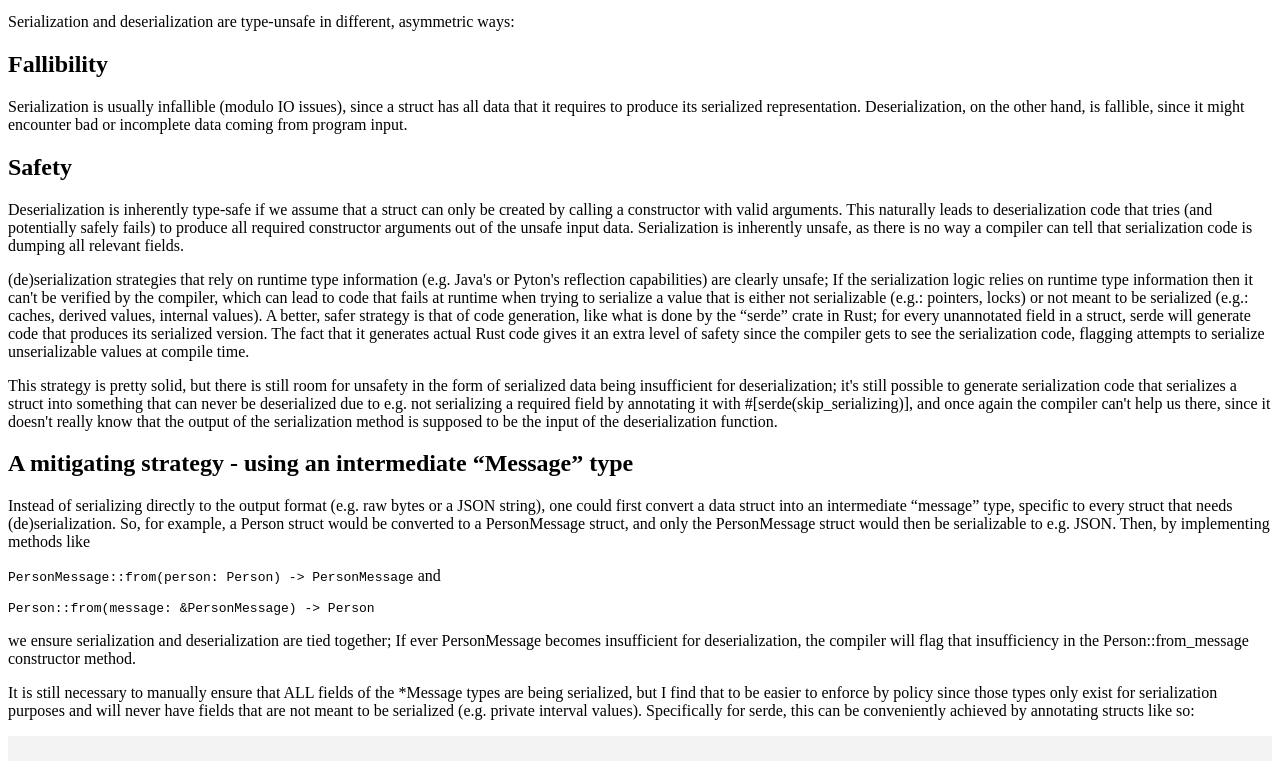
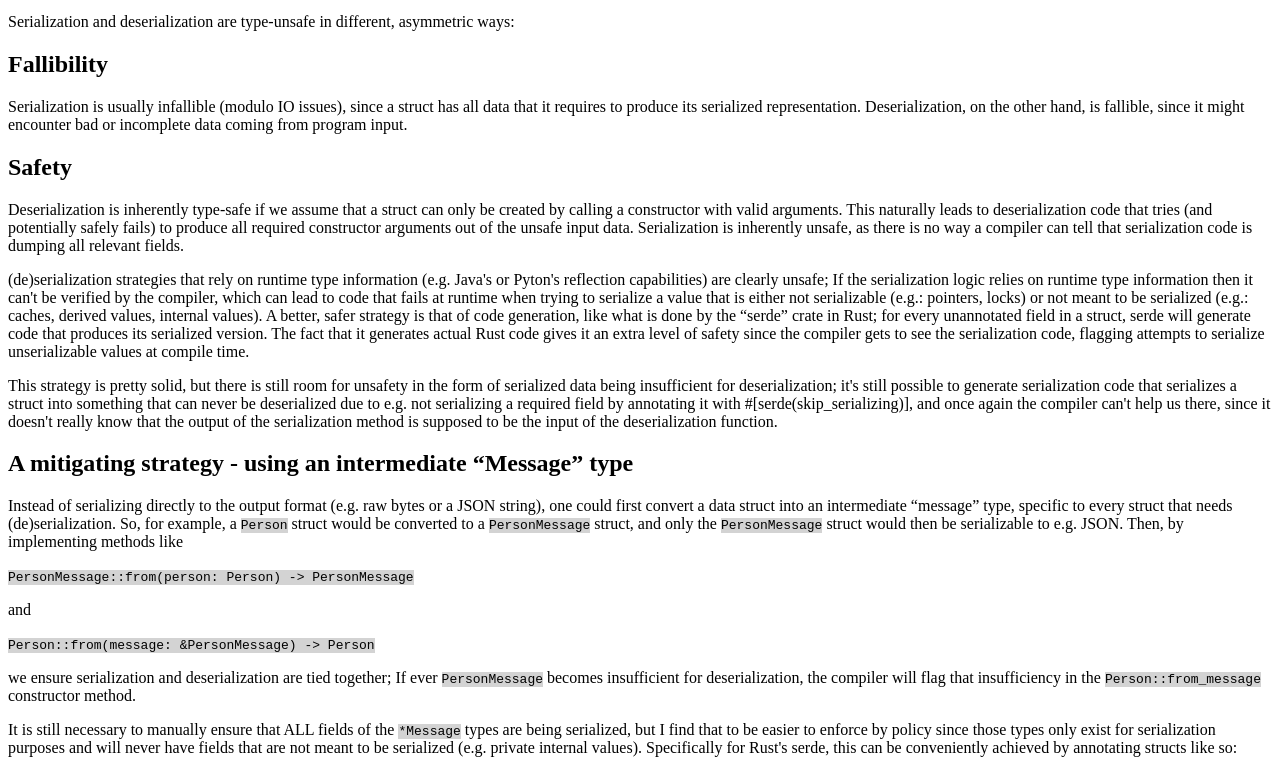
Before and after one commit to Tomaz-Vieira/Tomaz-Vieira.github.io, a plain HTML site: page articles/programming/almost_safe_serialization.html in a window 1280 px wide. Shown: the part 137-898 px from the top of the page. Drawn offline with nearby package versions, Linux system fonts and the light colour scheme.

Commit message:
Better inline code styling. Comments to serde(into|from)

```diff
--- a/articles/programming/almost_safe_serialization.html
+++ b/articles/programming/almost_safe_serialization.html
@@ -10,6 +10,12 @@
   <link rel="stylesheet" href="https://cdnjs.cloudflare.com/ajax/libs/highlight.js/11.8.0/styles/default.min.css">
   <script src="https://cdnjs.cloudflare.com/ajax/libs/highlight.js/11.8.0/highlight.min.js"></script>
   <script src="https://cdnjs.cloudflare.com/ajax/libs/highlight.js/11.8.0/languages/rust.min.js"></script>
+
+  <style>
+    code:not(.language-rust){
+        background-color: lightgray;
+    }
+  </style>
 </head>
 
 <body>
@@ -41,18 +47,18 @@
 
     <h2>A mitigating strategy - using an intermediate “Message” type</h2>
     <p>
-        Instead of serializing directly to the output format (e.g. raw bytes or a JSON string), one could first convert a data struct into an intermediate “message” type, specific to every struct that needs (de)serialization. So, for example, a Person struct would be converted to a PersonMessage struct, and only the PersonMessage struct would then be serializable to e.g. JSON. Then, by implementing methods like
+        Instead of serializing directly to the output format (e.g. raw bytes or a JSON string), one could first convert a data struct into an intermediate “message” type, specific to every struct that needs (de)serialization. So, for example, a <code>Person</code> struct would be converted to a <code>PersonMessage</code> struct, and only the <code>PersonMessage</code> struct would then be serializable to e.g. JSON. Then, by implementing methods like
     </p>
 
-    <pre></pre><code class="language-rust">PersonMessage::from(person: Person) -> PersonMessage</code></pre>
-    and
-    <pre></pre><code class="language-rust">Person::from(message: &PersonMessage) -> Person</code></pre>
+    <p><pre></pre><code>PersonMessage::from(person: Person) -> PersonMessage</code></pre></p>
+    <p>and</p>
+    <p><pre></pre><code>Person::from(message: &PersonMessage) -> Person</code></pre></p>
 
     <p>
-        we ensure serialization and deserialization are tied together; If ever PersonMessage becomes insufficient for deserialization, the compiler will flag that insufficiency in the Person::from_message constructor method.
+        we ensure serialization and deserialization are tied together; If ever <code>PersonMessage</code> becomes insufficient for deserialization, the compiler will flag that insufficiency in the <code>Person::from_message</code> constructor method.
     </p>
     <p>
-        It is still necessary to manually ensure that ALL fields of the *Message types are being serialized, but I find that to be easier to enforce by policy since those types only exist for serialization purposes and will never have fields that are not meant to be serialized (e.g. private interval values). Specifically for serde, this can be conveniently achieved by annotating structs like so:
+        It is still necessary to manually ensure that ALL fields of the <code>*Message</code> types are being serialized, but I find that to be easier to enforce by policy since those types only exist for serialization purposes and will never have fields that are not meant to be serialized (e.g. private internal values). Specifically for Rust's serde, this can be conveniently achieved by annotating structs like so:
     </p>
 
     <pre><code id="serialization-with-message-types" class="language-rust"></code></pre>
@@ -73,8 +79,8 @@
 
 
             #[derive(Serialize, Deserialize, Clone)]
-            #[serde(into = "PersonMessage")]
-            #[serde(from = "PersonMessage")]
+            #[serde(into = "PersonMessage")] //convert to PersonMessage, then serialize
+            #[serde(from = "PersonMessage")] //deserialize first into a PersonaMessage, then convert
             pub struct Person{
                 name: String,
                 age: u8,
@@ -90,7 +96,7 @@
     </script>
 
     <p>
-        This is obviously very verbose, and it's likely that some macros could help keep the boilerplate down. The logic that converts between Person and PersonMessage has to be written manually, even if the logic that actually serializes PersonMessage can be auto-generated. This isn't necessarily bad, though, as often some validation has to be done on the message after deserialization. For example, maybe the logic that converts PersonMessage to Person would check that person_message.age < 130.
+        This is obviously very verbose, and it's likely that some macros could help keep the boilerplate down. The logic that converts between <code>Person</code> and <code>PersonMessage</code> has to be written manually, even if the logic that actually serializes <code>PersonMessage</code> can be auto-generated. This isn't necessarily bad, though, as often some validation has to be done on the message after deserialization. For example, maybe the logic that converts <code>PersonMessage</code> to <code>Person</code> would check that <code>person_message.age < 130</code>.
     </p>
     <p>
         So if you're obsessing about serialization correctness, I can recommend “Message” types as pretty decent solution =)
```
